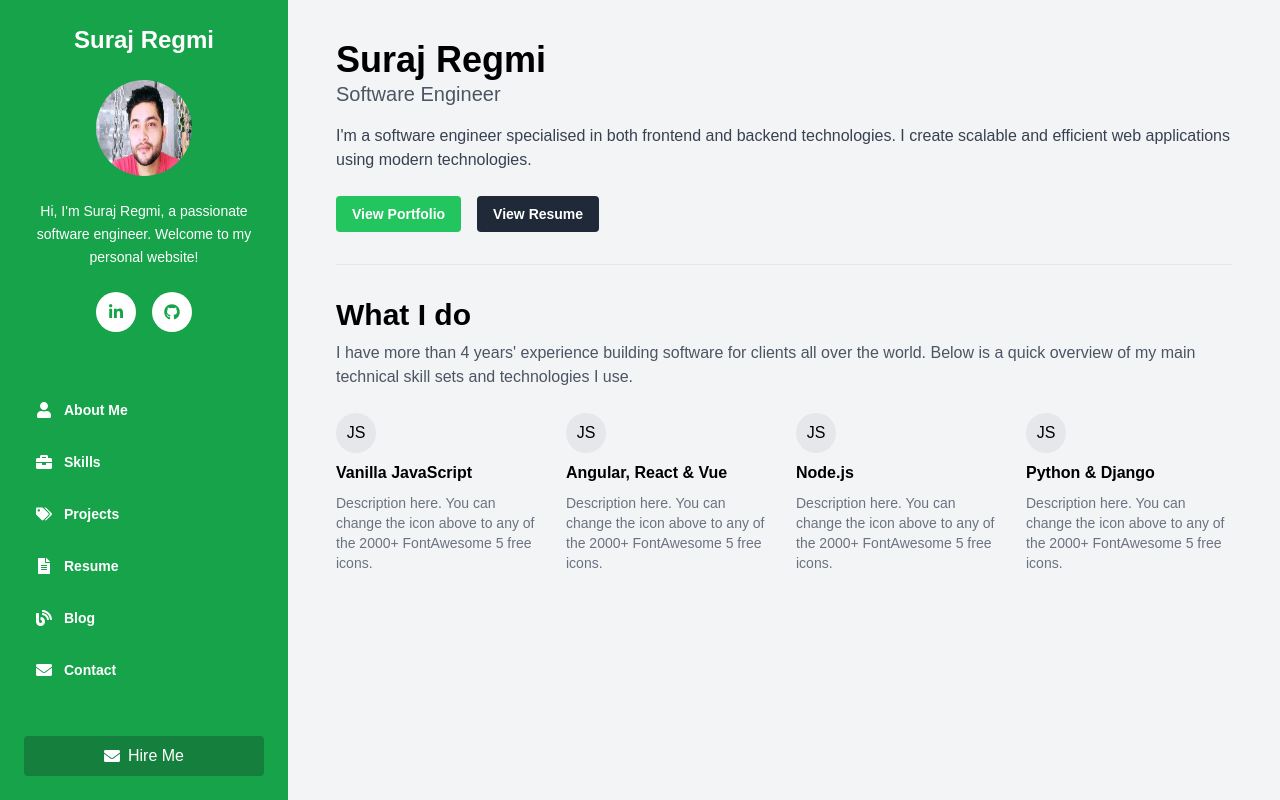
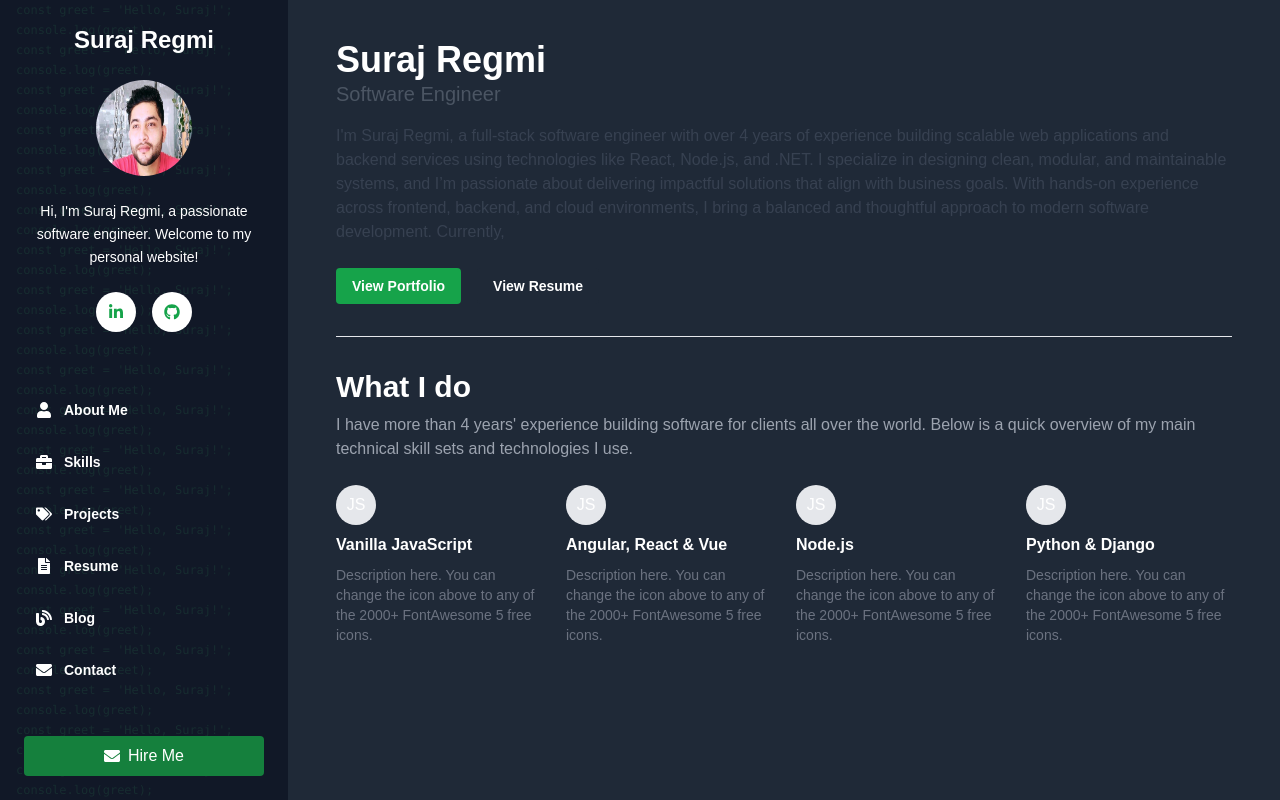
Before and after one commit to surazregmi/suraz-portfolio, a React (Vite) app: page / in a window 1280 px wide. Built offline with nearby package versions, Linux system fonts and the light colour scheme.

Commit message:
change theme color.

```diff
--- a/index.html
+++ b/index.html
@@ -13,6 +13,11 @@
     />
     <meta name="author" content="Suraj Regmi" />
     <link rel="icon" type="image/svg+xml" href="/favicon.svg" />
+    <link
+      href="https://fonts.googleapis.com/css2?family=Fira+Code&display=swap"
+      rel="stylesheet"
+    />
+
     <meta name="viewport" content="width=device-width, initial-scale=1.0" />
     <title>Suraj Kumar Regmi</title>
   </head>
--- a/src/components/Layout.tsx
+++ b/src/components/Layout.tsx
@@ -2,6 +2,7 @@
 import Sidebar from "@/components/ui/Sidebar";
 import { Outlet } from "react-router-dom";
 import { useState } from "react";
+import { FaBars, FaTimes } from "react-icons/fa";
 
 export default function Layout() {
   const [sidebarOpen, setSidebarOpen] = useState(false);
@@ -13,26 +14,31 @@ export default function Layout() {
         <Sidebar />
       </div>
 
-      {/* Sidebar overlay for mobile */}
       {sidebarOpen && (
         <div className="md:hidden fixed inset-0 z-40 flex">
-          <div className="relative z-50">
+          {/* Sidebar content with close icon */}
+          <div className="relative z-50 bg-green-600 h-full w-72 shadow-lg text-white">
+            <div className="flex justify-end p-4">
+              <button
+                onClick={() => setSidebarOpen(false)}
+                className="text-white text-2xl"
+              >
+                <FaTimes />
+              </button>
+            </div>
             <Sidebar />
           </div>
-          <div
-            className="fixed inset-0 bg-black opacity-50"
-            onClick={() => setSidebarOpen(false)}
-          />
+          {/* Background overlay removed since we're using a close button */}
         </div>
       )}
 
       {/* Main Content Area */}
-      <div className="flex-1 bg-gray-100 p-4 overflow-y-auto">
+      <div className="flex-1 bg-gray-800 p-4 overflow-y-auto text-white">
         <button
-          className="md:hidden mb-4 px-4 py-2 bg-blue-600 text-white rounded"
+          className="md:hidden mb-4 px-4 py-2 bg-green-600 text-white rounded"
           onClick={() => setSidebarOpen(true)}
         >
-          Open Sidebar
+          <FaBars />
         </button>
         {/* Route content will be injected here */}
         <div className="px-8 py-6">
--- a/src/components/ui/Button.tsx
+++ b/src/components/ui/Button.tsx
@@ -8,7 +8,7 @@ export default function Button({ type, label }: Props) {
   const base =
     "px-4 py-2 rounded text-sm font-semibold flex items-center gap-2";
   const styles = {
-    green: `${base} bg-green-500 text-white hover:bg-green-600`,
+    green: `${base} bg-green-600 text-white hover:bg-green-800`,
     dark: `${base} bg-gray-800 text-white hover:bg-gray-900`,
   };
   return <button className={styles[type]}>{label}</button>;
--- a/src/components/ui/Sidebar.tsx
+++ b/src/components/ui/Sidebar.tsx
@@ -23,20 +23,27 @@ const navLinks = [
 const socialLinks = [
   {
     icon: FaLinkedinIn,
-    url: "https://linkedin.com/in/surajregmi", // Replace with your actual profile
+    url: "https://linkedin.com/in/suraj-regmi123",
     label: "LinkedIn",
   },
   {
     icon: FaGithub,
-    url: "https://github.com/surajregmi", // Replace with your actual profile
+    url: "https://github.com/surazregmi",
     label: "GitHub",
   },
 ];
 
 const Sidebar = () => {
   return (
-    <aside className="bg-green-600 text-white w-72 h-full p-6 flex flex-col">
-      {/* Profile Section */}
+    <aside className="relative bg-gray-900 text-white w-72 h-full p-6 overflow-hidden">
+      {/* Animated Background */}
+      <div className="absolute inset-0 opacity-10 animate-moveCode z-0 whitespace-pre-wrap text-green-400 text-xs font-mono pointer-events-none px-4 leading-5">
+        {"const greet = 'Hello, Suraj!';\nconsole.log(greet);\n".repeat(50)}
+      </div>
+
+      {/* Foreground Content */}
+      <div className="relative z-10 flex flex-col h-full">
+        {/* Profile */}
         <div className="text-center">
           <h2 className="text-2xl font-bold">Suraj Regmi</h2>
           <img
@@ -91,6 +98,7 @@ const Sidebar = () => {
           <FaEnvelope />
           Hire Me
         </Link>
+      </div>
     </aside>
   );
 };
--- a/src/pages/Blogs.tsx
+++ b/src/pages/Blogs.tsx
@@ -1,5 +1,5 @@
 import UnderConstruction from "./UnderConstruction";
 
 export default function Blogs() {
-  return <UnderConstruction pageName="Resume Page" />;
+  return <UnderConstruction pageName="Blog Page" />;
 }
--- a/src/pages/Home.tsx
+++ b/src/pages/Home.tsx
@@ -1,6 +1,7 @@
 // src/pages/Home.tsx
 
 import Button from "../components/ui/Button";
+import profilePic from "../assets/profile-pic.png";
 
 import { Link } from "react-router-dom";
 export default function Home() {
@@ -9,9 +10,14 @@ export default function Home() {
       <h1 className="text-4xl font-bold ">Suraj Regmi</h1>
       <p className="text-xl text-gray-600">Software Engineer</p>
       <p className="text-gray-700 mt-4">
-        I'm a software engineer specialised in both frontend and backend
-        technologies. I create scalable and efficient web applications using
-        modern technologies.
+        I'm Suraj Regmi, a full-stack software engineer with over 4 years of
+        experience building scalable web applications and backend services using
+        technologies like React, Node.js, and .NET. I specialize in designing
+        clean, modular, and maintainable systems, and I’m passionate about
+        delivering impactful solutions that align with business goals. With
+        hands-on experience across frontend, backend, and cloud environments, I
+        bring a balanced and thoughtful approach to modern software development.
+        Currently,
       </p>
       <div className="flex flex-wrap gap-4 mt-6">
         <Button type="green" label="View Portfolio" />
@@ -24,7 +30,7 @@ export default function Home() {
       <hr className="my-8" />
 
       <h2 className="text-3xl font-bold">What I do</h2>
-      <p className="text-gray-600 mt-2">
+      <p className="text-gray-400 mt-2">
         I have more than 4 years' experience building software for clients all
         over the world. Below is a quick overview of my main technical skill
         sets and technologies I use.
--- a/src/pages/UnderConstruction.tsx
+++ b/src/pages/UnderConstruction.tsx
@@ -1,5 +1,7 @@
 // src/components/UnderConstruction.tsx
+import Button from "@/components/ui/Button";
 import { FaTools } from "react-icons/fa";
+import { Link } from "react-router-dom";
 
 interface UnderConstructionProps {
   pageName: string;
@@ -21,12 +23,9 @@ export default function UnderConstruction({
         {pageName} page will be back soon. Stay tuned!
       </p>
 
-      <a
-        href="/"
-        className="inline-block px-6 py-3 bg-green-500 text-green-900 font-semibold rounded-md shadow-md hover:bg-green-600 transition"
-      >
-        Go Back Home
-      </a>
+      <Link to="/resume">
+        <Button type="green" label="Back To Home Page" />
+      </Link>
     </div>
   );
 }
--- a/src/routes/index.tsx
+++ b/src/routes/index.tsx
@@ -5,6 +5,7 @@ import Projects from "@/pages/Projects";
 import Skills from "@/pages/Skills";
 import NotFound from "@/pages/NotFound";
 import ResumePage from "@/pages/ResumePage";
+import Blogs from "@/pages/Blogs";
 
 export default function AppRoutes() {
   return (
@@ -15,6 +16,7 @@ export default function AppRoutes() {
           <Route path="skills" element={<Skills />} />
           <Route path="projects" element={<Projects />} />
           <Route path="resume" element={<ResumePage />} />
+          <Route path="blog" element={<Blogs />} />
           <Route path="*" element={<NotFound />} />
         </Route>
       </Routes>
--- a/tailwind.config.js
+++ b/tailwind.config.js
@@ -1,12 +1,21 @@
 /** @type {import('tailwindcss').Config} */
 export default {
-  content: ["./index.html","./src/**/*.{js,ts,jsx,tsx}",],
+  content: ["./index.html", "./src/**/*.{js,ts,jsx,tsx}"],
   theme: {
     extend: {
       fontFamily: {
-        sans: ['sans-serif'],
+        sans: ["sans-serif"],
+      },
+      animation: {
+        moveCode: "scrollCode 30s linear infinite",
+      },
+      keyframes: {
+        scrollCode: {
+          "0%": { transform: "translateY(0)" },
+          "100%": { transform: "translateY(-100%)" },
+        },
       },
     },
   },
   plugins: [],
-}
+};
```
Lines whose indentation alone changed are shown as unchanged.
